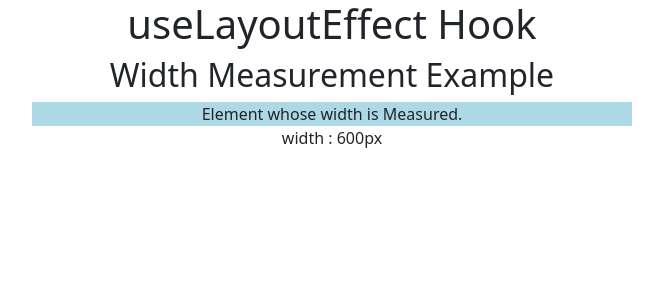
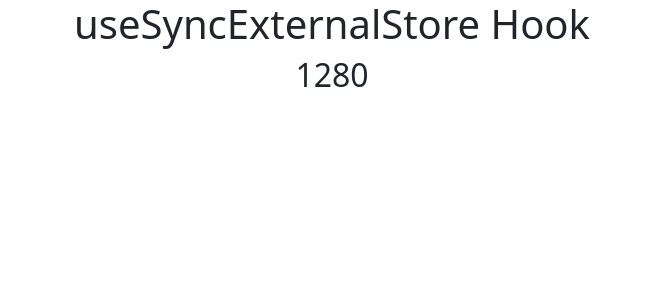
Before and after one commit to TaimoorAli77/code4Education, a React (Create React App) app: page / in a window 1280 px wide. Shown: the top 300 px of the page, without its empty margins (308-971 px from the left). Built offline with nearby package versions, Linux system fonts and the light colour scheme.

Commit message:
usesyncExternalStore hook

```diff
--- a/src/App.js
+++ b/src/App.js
@@ -1,23 +1,19 @@
-import React, { useLayoutEffect, useRef, useState } from 'react'
+import React, { useSyncExternalStore } from 'react'
 
 const App = () => {
-  const [width, setWidth] = useState(0)
-  const elementRef = useRef(null)
-  console.log(elementRef)
-  useLayoutEffect(() => {
-    if (elementRef.current) {
-      setWidth(elementRef.current.getBoundingClientRect().width)
+
+  const width = useSyncExternalStore((listener) => {
+    window.addEventListener("resize", listener)
+    return () => {
+      window.removeEventListener("resize", listener)
     }
-  }, [])
+  }, () => window.innerWidth)
 
   return (
     <div style={{ textAlign: "center" }}>
-      <h1>useLayoutEffect Hook </h1>
+      <h1>useSyncExternalStore Hook </h1>
 
-      <h2>Width Measurement Example</h2>
-
-      <div ref={elementRef} style={{ width: "600px", margin: 'auto', background: "lightblue" }}>Element whose width is Measured.</div>
-      <p>width : {width}px</p>
+      <h2>{width}</h2>
     </div>
   )
 }
```
